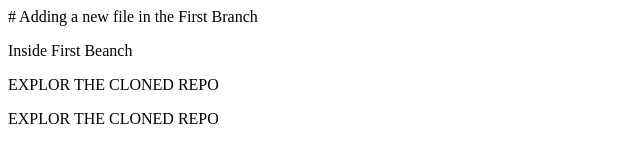
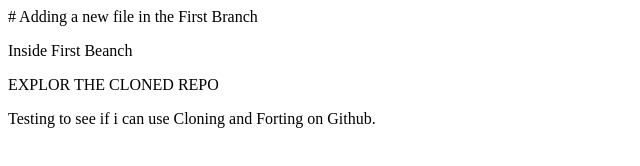
Before and after one commit to jsktuang/tests, a plain HTML site: page testbranch.html in a window 1280 px wide. Shown: the whole page, without its empty margins (0-640 px from the left). Drawn offline with Linux system fonts and the light colour scheme.

```diff
--- a/testbranch.html
+++ b/testbranch.html
@@ -8,6 +8,6 @@
     <p>Inside First Beanch</p>
     <p>EXPLOR THE CLONED REPO</p>
 
-    <p>EXPLOR THE CLONED REPO</p>
+    <p>Testing to see if i can use Cloning and Forting on Github.</p>
   </body>
 </html>
```
